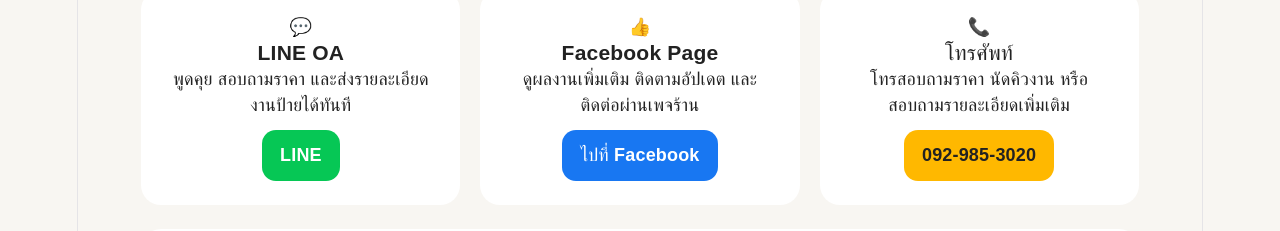
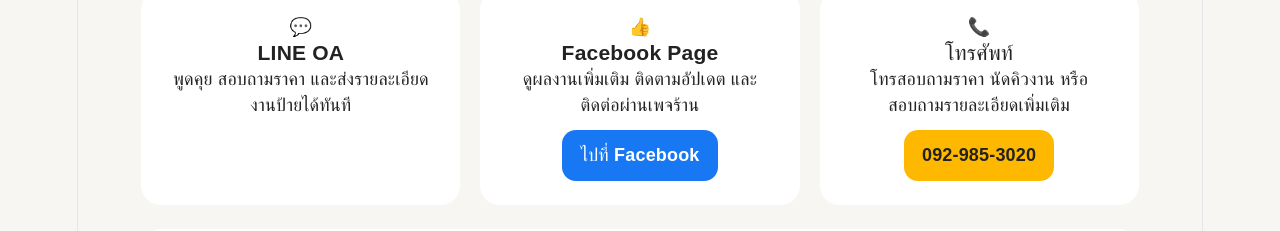
Before and after one commit to Tui-Satit/sign-shop, a React (Vite) app: page / in a window 1280 px wide. Shown: the part 2920-3151 px from the top of the page. Built offline with nearby package versions, Linux system fonts and the light colour scheme.

Commit message:
remove line button

```diff
--- a/src/App.jsx
+++ b/src/App.jsx
@@ -215,14 +215,7 @@
                 <div className="contact-content">
                   <h3>LINE OA</h3>
                   <p>พูดคุย สอบถามราคา และส่งรายละเอียดงานป้ายได้ทันที</p>
-                 <a
-              href="https://line.me/R/oaMessage/@611cpkqx/"
-              target="_blank"
-              rel="noopener noreferrer"
-              className="contact-btn line-btn"
-            >
-              LINE
-            </a>
+
 
                 </div>
               </div>
```
